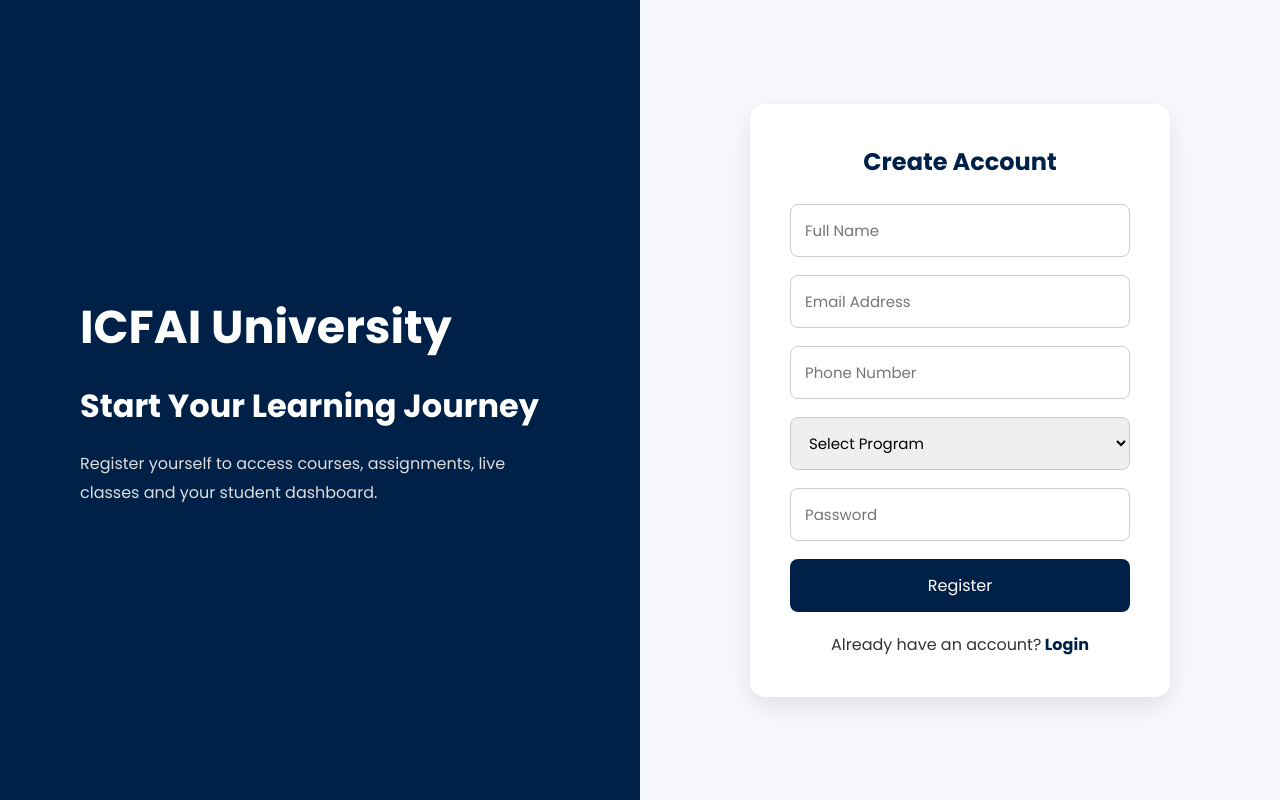
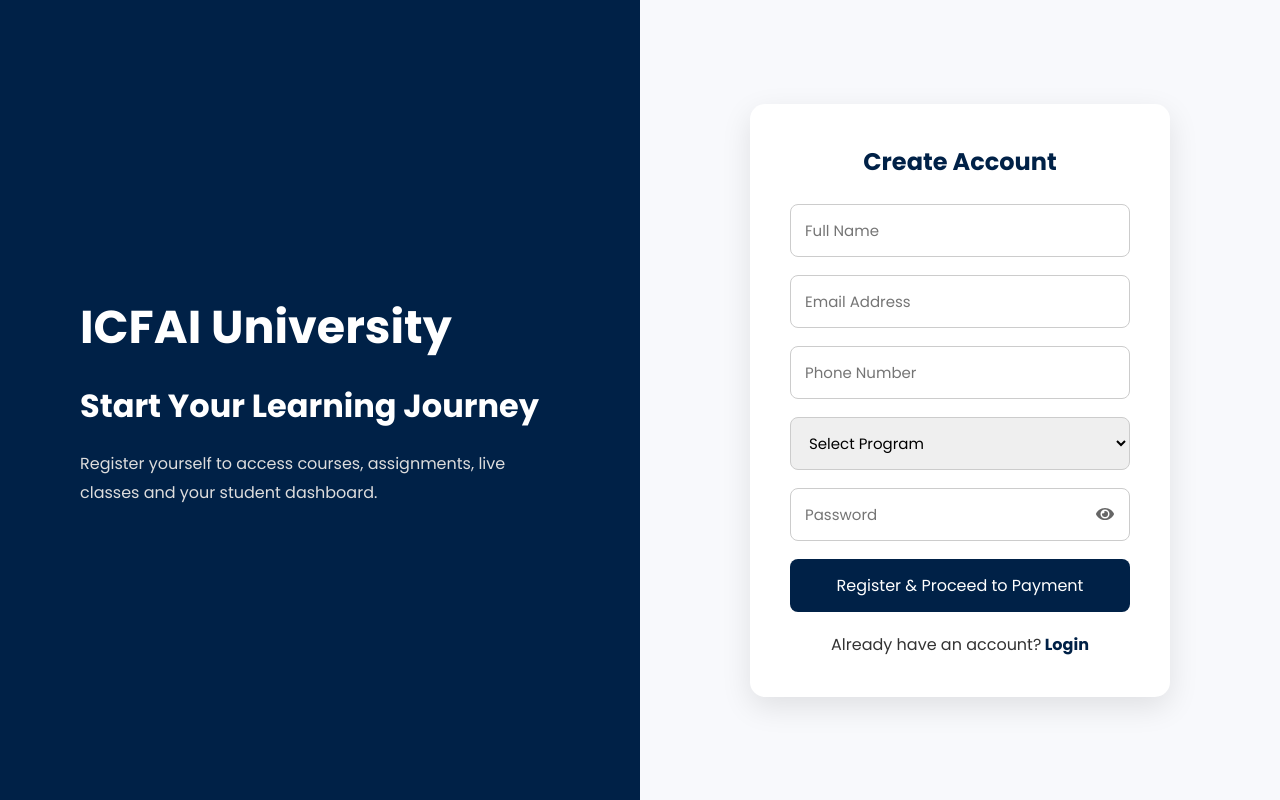
Before and after one commit to yashika-mahawar/lms-frontend, a React (Vite) app: page /signup in a window 1280 px wide. Built offline with nearby package versions, Linux system fonts and the light colour scheme.

Commit message:
fix:API integration

```diff
--- a/src/pages/Login/Login.jsx
+++ b/src/pages/Login/Login.jsx
@@ -1,7 +1,7 @@
 import React, { useState } from "react";
 import "./Login.css";
 import { Link, useNavigate } from "react-router-dom";
-import axios from "axios";
+import { loginUser } from "../../services/authService"; // Service import ki
 
 function Login() {
   const [email, setEmail] = useState("");
@@ -13,38 +13,22 @@
     e.preventDefault();
     setLoading(true);
 
-    // DUMMY LOGIC (Jab tak backend nahi banta)
-    if (email === "test@gmail.com" && password === "1234") {
-      setLoading(false);
-      alert("Login Successful! (Testing Mode)");
-      navigate("/dashboard");
-      return;
-    }
-
-    // REAL BACKEND LOGIC (Jab backend ban jaye, toh ye code uncomment kar dena)
-    /*
     try {
-      const res = await axios.post("http://localhost:5000/api/auth/login", {
-        email,
-        password,
-      });
+      // Real API call (ab ye authService.js ka use karega)
+      const res = await loginUser({ email, password });
 
       if (res.data.success) {
+        localStorage.setItem("token", res.data.token); // Token save kiya
         alert("Login Successful!");
         navigate("/dashboard");
       } else {
-        alert("Invalid Email or Password!");
+        alert(res.data.message || "Invalid Email or Password!");
       }
     } catch (err) {
-      alert("Login failed. Please check your credentials or server connection.");
+      alert("Login failed: " + (err.response?.data?.message || "Server connection error"));
     } finally {
       setLoading(false);
     }
-    */
-
-    // Temp error message kyunki backend abhi connected nahi hai
-    alert("Backend is not connected yet! Use: test@gmail.com / 1234");
-    setLoading(false);
   };
 
   return (
--- a/src/pages/Payment/Payment.jsx
+++ b/src/pages/Payment/Payment.jsx
@@ -1,7 +1,8 @@
 import React, { useState, useEffect } from "react";
 import { useLocation, useNavigate } from "react-router-dom";
-import axios from "axios";
+import axios from "axios"; // axios wapis import kiya backup ke liye
 import "./Payment.css";
+import API from "../../services/api";
 
 function Payment() {
   const navigate = useNavigate();
@@ -10,6 +11,7 @@
   const course = location.state?.course;
 
   useEffect(() => {
+    console.log("Course Data Received:", course);
     if (!course) {
       navigate("/");
     }
@@ -20,8 +22,11 @@
   const handlePayment = async () => {
     setLoading(true);
     try {
+      // FULL URL use kar rahe hain taaki 404 na aaye
       const { data } = await axios.post("http://localhost:5000/api/create-order", {
         amount: course.fee,
+      }, {
+        headers: { Authorization: `Bearer ${localStorage.getItem("token")}` }
       });
 
       const options = {
@@ -37,10 +42,11 @@
               razorpay_order_id: response.razorpay_order_id,
               razorpay_payment_id: response.razorpay_payment_id,
               razorpay_signature: response.razorpay_signature,
+            }, {
+              headers: { Authorization: `Bearer ${localStorage.getItem("token")}` }
             });
 
             if (verify.data.success) {
-              // Enrollment Success page par move kar di gai hai
               navigate("/payment-success", { state: { course } });
             }
           } catch (err) {
@@ -48,22 +54,18 @@
           }
         },
         modal: {
-          ondismiss: function () {
-            setLoading(false);
-          },
+          ondismiss: () => setLoading(false),
           escape: true
         },
         theme: { color: "#2563eb" },
       };
 
       const rzp = new window.Razorpay(options);
-      rzp.on('payment.failed', function (response){
-        navigate("/payment-failure");
-      });
+      rzp.on('payment.failed', () => navigate("/payment-failure"));
       rzp.open();
     } catch (error) {
-      console.error("Payment Initiation Error:", error);
-      alert("Could not connect to payment server.");
+      console.error("Payment Initiation Error:", error.response || error);
+      alert("Error: " + (error.response?.data?.message || "Could not connect to payment server."));
       setLoading(false);
     }
   };
@@ -91,4 +93,5 @@
     </div>
   );
 }
+
 export default Payment;
--- a/src/pages/Signup/Signup.css
+++ b/src/pages/Signup/Signup.css
@@ -109,3 +109,45 @@
 }
 
 }
+/* =========================
+   Password Field
+========================= */
+
+.password-field {
+    position: relative;
+    width: 100%;
+    margin-bottom: 18px;
+}
+
+.password-field input {
+    width: 100%;
+    padding: 14px;
+    padding-right: 50px;
+    margin-bottom: 0;
+    border: 1px solid #ccc;
+    border-radius: 8px;
+    font-size: 15px;
+    outline: none;
+    box-sizing: border-box;
+}
+
+.password-field input:focus {
+    border-color: #002147;
+}
+
+.password-field span {
+    position: absolute;
+    right: 16px;
+    top: 50%;
+    transform: translateY(-50%);
+    cursor: pointer;
+    color: #666;
+    font-size: 18px;
+    display: flex;
+    align-items: center;
+    justify-content: center;
+}
+
+.password-field span:hover {
+    color: #002147;
+}
--- a/src/pages/Signup/Signup.jsx
+++ b/src/pages/Signup/Signup.jsx
@@ -1,77 +1,97 @@
 import "./Signup.css";
-import { useState } from "react"; // 1. useState import kiya
-import { Link, useNavigate } from "react-router-dom"; // 2. useNavigate import kiya
+import { useState } from "react";
+import { Link, useNavigate } from "react-router-dom";
+import { FaEye, FaEyeSlash } from "react-icons/fa";
+import axios from "axios";
 
 function Signup() {
+  const navigate = useNavigate();
+
   const [formData, setFormData] = useState({
-    name: "",
+  full_name: "", // 'name' ki jagah 'full_name'
   email: "",
   phone: "",
   program: "",
   password: "",
+  role: "student" // Default role add kiya
 });
-
-  const navigate = useNavigate(); // 3. navigate hook initialize kiya
+  const [showPassword, setShowPassword] = useState(false);
+  const [loading, setLoading] = useState(false);
 
   const handleChange = (e) => {
-    setFormData({ ...formData, [e.target.name]: e.target.value });
+    setFormData({
+      ...formData,
+      [e.target.name]: e.target.value,
+    });
   };
 
- const handleSignup = (e) => {
+  const handleSignup = async (e) => {
   e.preventDefault();
+  setLoading(true);
 
-  const user = {
-    name: formData.name,
+  try {
+    // Backend ko jo format chahiye, wahi bhejenge
+    const payload = {
+      full_name: formData.full_name,
       email: formData.email,
-    phone: formData.phone,
-    program: formData.program,
       password: formData.password,
-    profileImage: "",
+      role: formData.role
     };
 
-  // Current logged in user
-  localStorage.setItem("currentUser", JSON.stringify(user));
+    const res = await axios.post("http://localhost:5000/api/register", payload);
+    localStorage.setItem("token", res.data.token);
+localStorage.setItem("user", JSON.stringify(res.data.user));
 
-  // Sabhi users ki list (future login ke liye)
-  const users = JSON.parse(localStorage.getItem("users")) || [];
-
-  users.push(user);
-
-  localStorage.setItem("users", JSON.stringify(users));
-
-  // Components ko update karne ke liye
-  window.dispatchEvent(new Event("userUpdated"));
-
-  navigate("/dashboard");
+alert("Registration Successful!");
+    alert("Registration Successful!");
+    navigate("/payment", {
+  state: {
+    course: {
+      title: formData.program,
+      fee: "15000",          // Yahan 'fee' add karo
+      duration: "2 Years"    // Yahan 'duration' add karo
+    }
+  }
+});
+  } catch (err) {
+    alert(err.response?.data?.message || "Registration Failed!");
+  } finally {
+    setLoading(false);
+  }
 };
 
   return (
     <div className="signup-container">
       <div className="signup-left">
         <h1>ICFAI University</h1>
+
         <h2>Start Your Learning Journey</h2>
+
         <p>
-          Register yourself to access courses, assignments,
-          live classes and your student dashboard.
+          Register yourself to access courses,
+          assignments, live classes and your
+          student dashboard.
         </p>
       </div>
 
       <div className="signup-right">
-        <form className="signup-form" onSubmit={handleSignup}> {/* 5. onSubmit add kiya */}
+        <form className="signup-form" onSubmit={handleSignup}>
+
           <h2>Create Account</h2>
 
          <input
   type="text"
-            name="name"
+  name="full_name" // 'name' se badal kar 'full_name' kiya
   placeholder="Full Name"
+  value={formData.full_name}
   onChange={handleChange}
   required
 />
-
           <input
             type="email"
             name="email"
             placeholder="Email Address"
+            value={formData.email}
             onChange={handleChange}
             required
           />
@@ -80,15 +100,19 @@
             type="tel"
             name="phone"
             placeholder="Phone Number"
+            value={formData.phone}
             onChange={handleChange}
             required
           />
 
-          <select name="program" onChange={handleChange} required>
+          <select
+            name="program"
+            value={formData.program}
+            onChange={handleChange}
+            required
+          >
             <option value="">Select Program</option>
-            <option value="B.Tech Computer Science
-
-">B.Tech</option>
+            <option value="B.Tech Computer Science">B.Tech</option>
             <option value="BCA">BCA</option>
             <option value="MBA">MBA</option>
             <option value="BA">BA</option>
@@ -100,20 +124,35 @@
             <option value="Diploma in IT">Diploma in IT</option>
           </select>
 
+          <div className="password-field">
             <input
-            type="password"
+              type={showPassword ? "text" : "password"}
               name="password"
               placeholder="Password"
+              value={formData.password}
               onChange={handleChange}
               required
             />
 
-          <button type="submit">Register</button>
+            <span
+              onClick={() => setShowPassword(!showPassword)}
+              style={{ cursor: "pointer" }}
+            >
+              {showPassword ? <FaEyeSlash /> : <FaEye />}
+            </span>
+          </div>
+
+          <button type="submit" disabled={loading}>
+            {loading
+              ? "Registering..."
+              : "Register & Proceed to Payment"}
+          </button>
 
           <p>
             Already have an account?
             <Link to="/login"> Login</Link>
           </p>
+
         </form>
       </div>
     </div>
--- a/src/services/api.js
+++ b/src/services/api.js
@@ -0,0 +1,18 @@
+// src/services/api.js
+import axios from "axios";
+
+const API = axios.create({
+  baseURL: "http://localhost:5000/api", // Backend URL
+});
+
+// Ye interceptor automatically token ko har request ke header mein add kar dega
+API.interceptors.request.use((req) => {
+  const token = localStorage.getItem("token");
+  console.log("Interceptor Token:", token); // YE LINE ADD KARO
+  if (token) {
+    req.headers.Authorization = `Bearer ${token}`;
+  }
+  return req;
+});
+
+export default API;
--- a/src/services/authService.js
+++ b/src/services/authService.js
@@ -0,0 +1,5 @@
+// src/services/authService.js
+import API from "./api";
+
+export const loginUser = (formData) => API.post("/auth/login", formData);
+export const registerUser = (formData) => API.post("/auth/signup", formData);
--- a/src/services/courseService.js
+++ b/src/services/courseService.js
@@ -0,0 +1,13 @@
+// src/services/courseService.js
+import API from "./api";
+
+// Sare courses lane ke liye
+export const getAllCourses = () => API.get("/courses");
+
+// Specific course ki details ke liye
+export const getCourseById = (id) => API.get(`/courses/${id}`);
+
+// SIRF /enroll par bhejo, URL mein ID mat daalo
+export const enrollCourse = (courseId) => {
+  return API.post("/enroll", { courseId }); // ID ko body mein bhejo
+};
```
Also changed, not shown: src/components/CourseCard/CourseCard.jsx (+44 -17 lines), src/pages/CourseDetails/CourseDetails.jsx (+18 -36 lines). Lines whose indentation alone changed are shown as unchanged.
